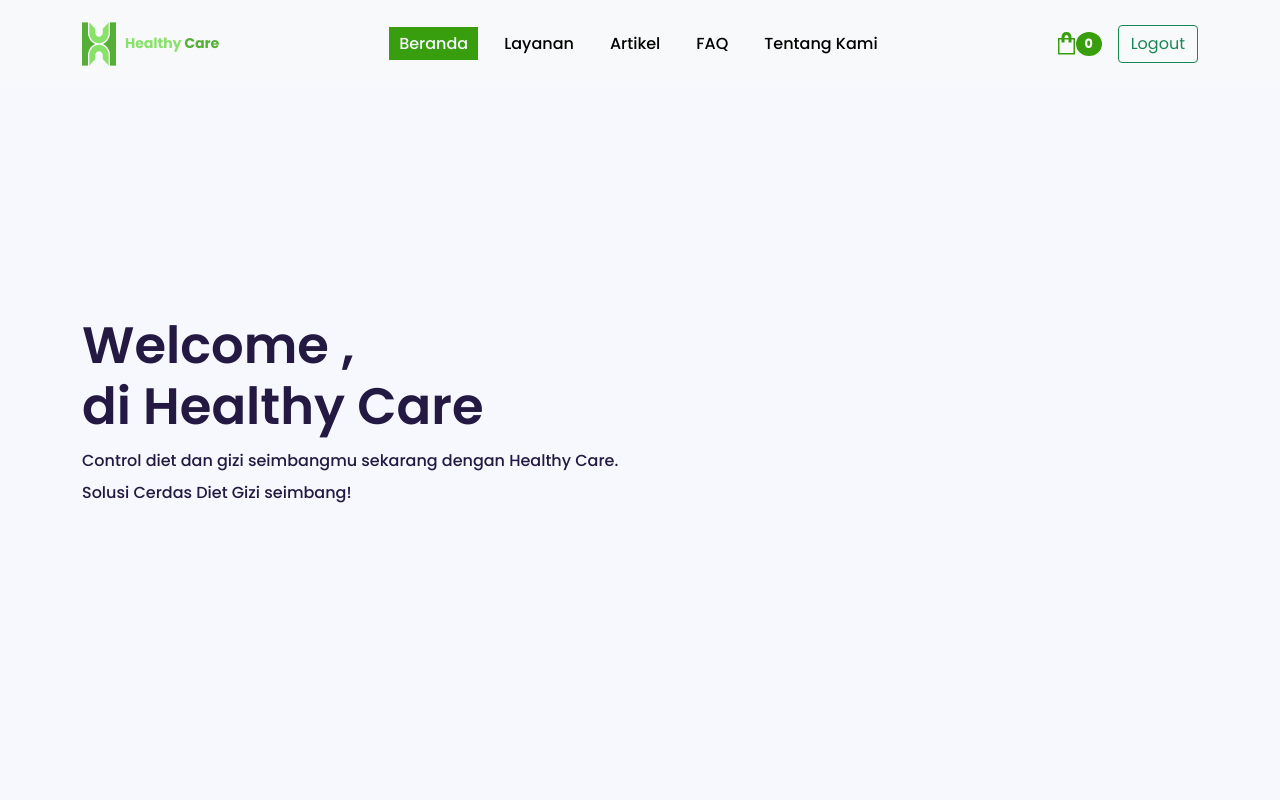
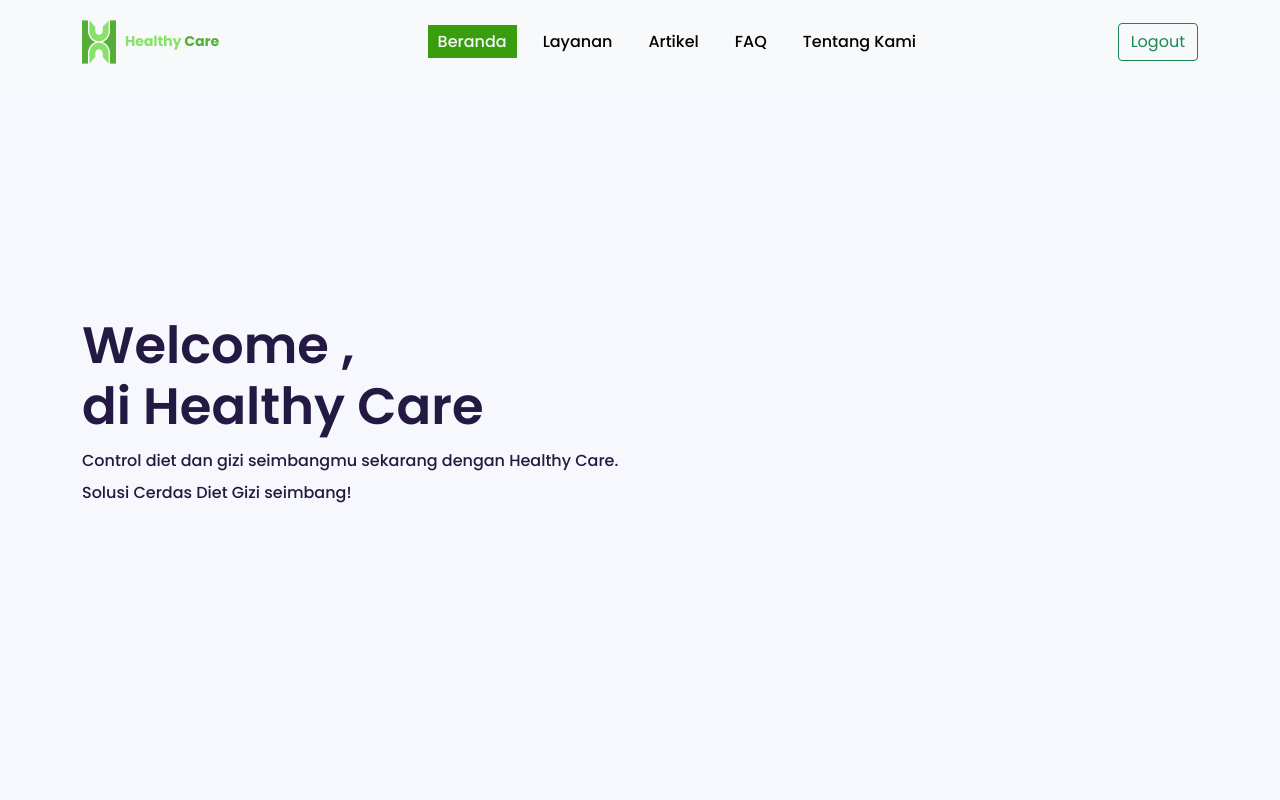
Before and after one commit to FE-34-dan-BE-16-Skilvul/FE-healthy-care, a React (Vite) app: page /home in a window 1280 px wide. Shown: the top 800 px of the page. Built offline with nearby package versions, Linux system fonts and the light colour scheme; sample sign-in values are in the browser's storage.

Commit message:
fix minor homenavbar

```diff
--- a/src/components/HomeNavbar.jsx
+++ b/src/components/HomeNavbar.jsx
@@ -1,7 +1,7 @@
 import React, { useState, useEffect } from "react";
 import { useDispatch, useSelector } from "react-redux";
 import { Navbar, Container, Nav } from "react-bootstrap";
-import { NavLink, useNavigate } from "react-router-dom";
+import { NavLink, useNavigate, useLocation } from "react-router-dom";
 
 import Swal from "sweetalert2";
 import withReactContent from "sweetalert2-react-content";
@@ -15,6 +15,7 @@ import { toggleCart } from "../store/slices/cartSlices";
 const HeaderNavbar = () => {
   const [changeColor, setChangeColor] = useState(false);
   const navigate = useNavigate();
+  const location = useLocation();
 
   const MySwal = withReactContent(Swal);
 
@@ -89,6 +90,7 @@ const HeaderNavbar = () => {
               })}
             </Nav>
 
+            {location.pathname === "/layanan/kalori" && (
               <div className="nav_menu p-3">
                 <div
                   title="Cart"
@@ -99,6 +101,7 @@ const HeaderNavbar = () => {
                   <span className="badge">{cartQuantity}</span>
                 </div>
               </div>
+            )}
 
             <div className="text-center">
               <button
```
Lines whose indentation alone changed are shown as unchanged.
